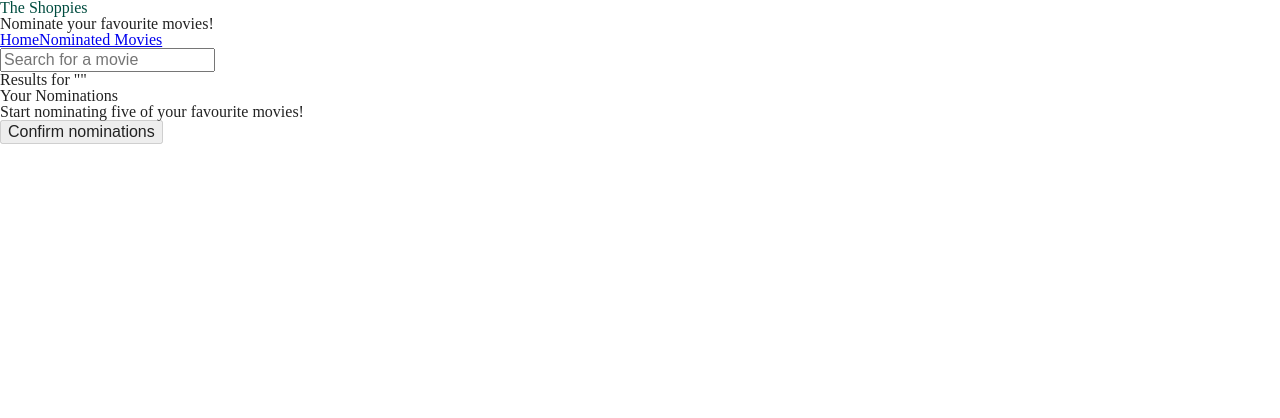
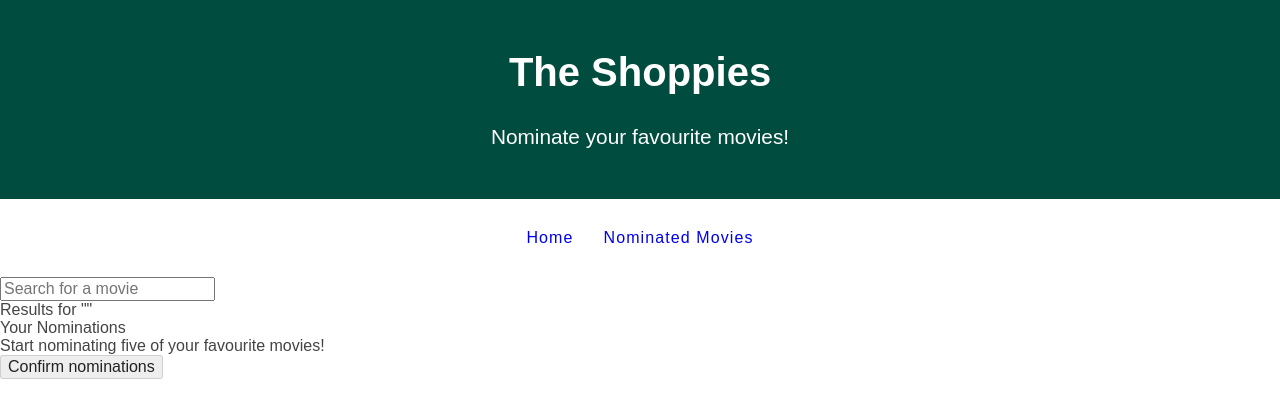
Before and after one commit to csmordido/theShoppies, a React (Create React App) app: page / in a window 1280 px wide. Shown: the top 418 px of the page. Built offline with nearby package versions, Linux system fonts and the light colour scheme.

Commit message:
started styles

```diff
--- a/src/App.jsx
+++ b/src/App.jsx
@@ -9,6 +9,7 @@ import {
   Route,
   Link
 } from 'react-router-dom';
+import './styles/nav.css';
 
 const App = () => {
   const [userNominations, setuserNominations] = useState([]);
@@ -25,7 +26,7 @@ const App = () => {
       <Header />
       <main>
         <Router>
-          <nav>
+          <nav className='mainNav'>
             <Link to='/'>Home</Link>
             <Link to='/nominations-list'>Nominated Movies</Link>
           </nav>
--- a/src/components/Header.jsx
+++ b/src/components/Header.jsx
@@ -4,7 +4,7 @@ import '../styles/header.css';
 const Header = () => {
   return (
     <header>
-      <h1 className='pageTitle'>The Shoppies</h1>
+      <h1>The Shoppies</h1>
       <p>Nominate your favourite movies!</p>
     </header>
   );
--- a/src/index.css
+++ b/src/index.css
@@ -6,8 +6,20 @@ a,abbr,acronym,address,applet,article,aside,audio,b,big,blockquote,body,canvas,c
 
 img {display: block; width: 100%;}
 
-/* green #004c3f */
+@import url('https://fonts.googleapis.com/css2?family=Rubik:wght@400;500;700&display=swap');
 
 :root {
   --color-green: #004c3f;
+  --font: Rubik, sans-serif;
 }
+
+body {
+  font: 400 100% var(--font);
+  color: #444;
+}
+
+.wrapper {
+  max-width: 1200px;
+  width: 90%;
+  margin: 0 auto;
+}
--- a/src/styles/header.css
+++ b/src/styles/header.css
@@ -1,3 +1,15 @@
-.pageTitle {
-  color: var(--color-green);
+header {
+  text-align: center;
+  background-color: var(--color-green);
+  color: white;
 }
+
+header h1 {
+  font: 700 2.5rem var(--font);
+  padding: 50px 0 30px 0;
+}
+
+header p {
+  padding: 0 10px 50px 10px;
+  font: 400 1.3rem var(--font);
+}
--- /dev/null
+++ b/src/styles/nav.css
@@ -0,0 +1,15 @@
+.mainNav {
+  padding: 30px 0;
+  text-align: center;
+}
+
+.mainNav a {
+  text-decoration: none;
+  padding: 15px;
+  font-weight: 500;
+  letter-spacing: 1.1px;
+}
+
+.mainNav a:visited {
+  color: #444;
+}
```
